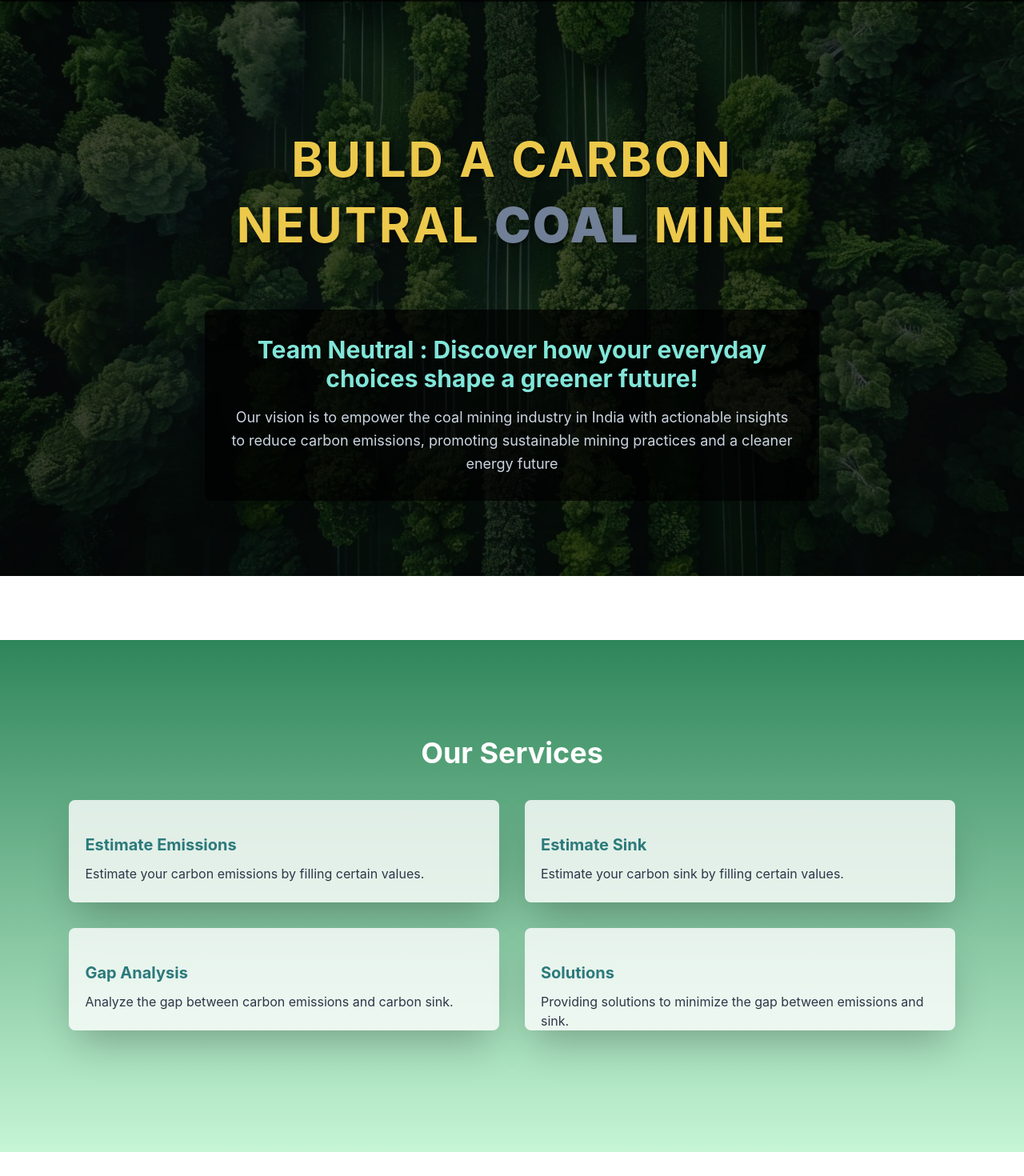
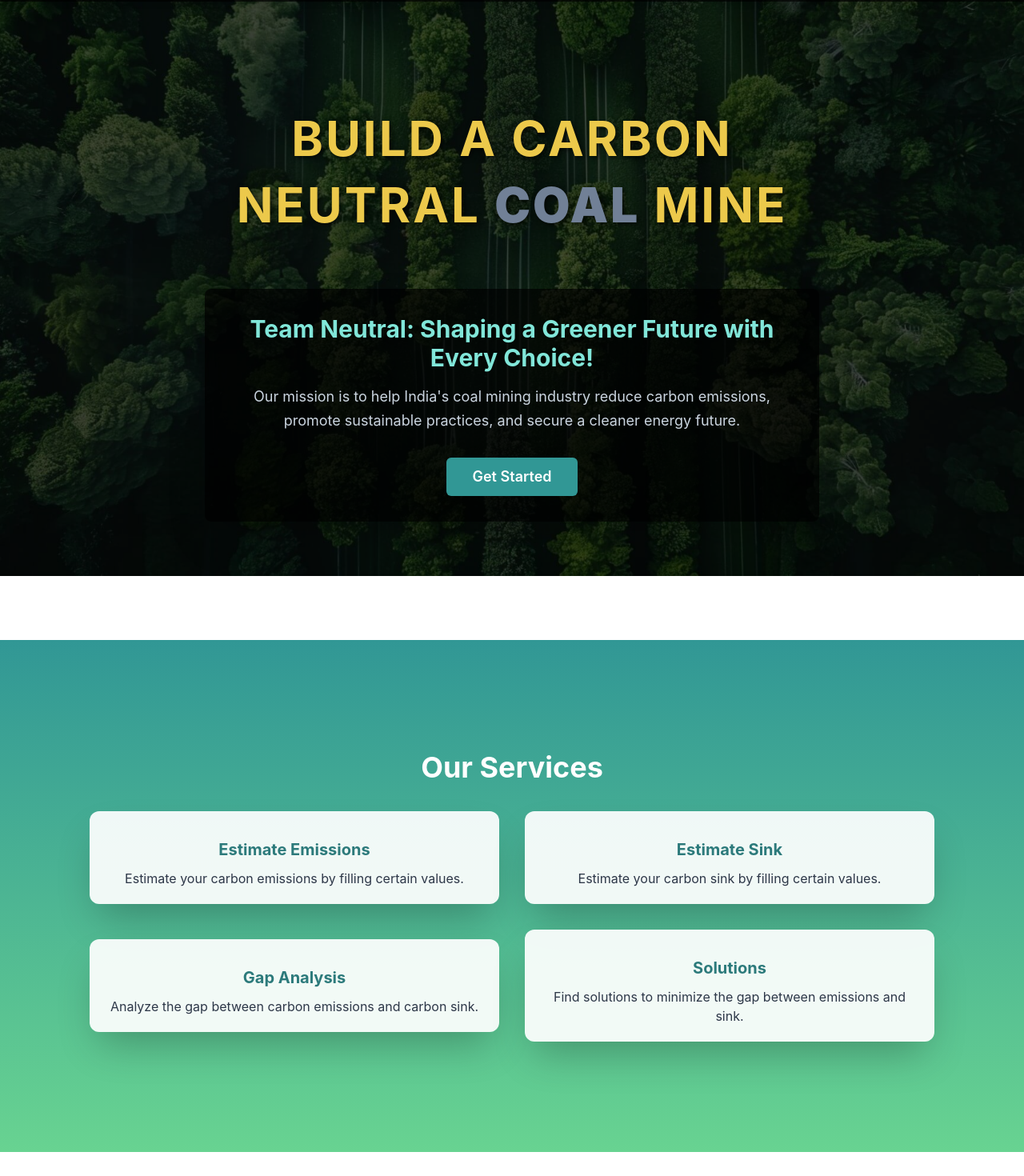
Before and after one commit to ParasNingune/carbon_footprints, a React (Create React App) app in the folder carbon-frontend/: page / in a window 1280 px wide. Shown: the part 80-1550 px from the top of the page at 80% size. Built offline with nearby package versions, Linux system fonts and the light colour scheme.

Commit message:
updated calEmissions page

```diff
--- a/carbon-frontend/src/Components/NavBar2.js
+++ b/carbon-frontend/src/Components/NavBar2.js
@@ -66,6 +66,7 @@ export default function NavBar() {
               fontSize="lg"
               color="white"
               _hover={{ textDecoration: 'underline', color: 'teal.200' }}
+              _active={{textDecoration: 'underline', color: 'teal.200' }}
               padding={2}
             >
               {item.name}
--- a/carbon-frontend/src/Pages/CalEmissions.js
+++ b/carbon-frontend/src/Pages/CalEmissions.js
@@ -64,7 +64,7 @@ export default function CalEmissions() {
             <TabPanel>
               <Box
                 top={45}
-                left={350}
+                left={300}
                 position={'absolute'}
                 backgroundColor={'white'}
                 height={'80vh'}
@@ -151,10 +151,11 @@ export default function CalEmissions() {
                 </FormControl>
 
                 {/* Calculate Button */}
-                <Box display="flex" justifyContent="center" mt={8}>
+                <Box display="flex" justifyContent="center" mt={8} flexDirection={'column'}>
                   <Button
                     colorScheme="teal"
                     size="lg"
+                    alignSelf={'center'}
                     onClick={handleSubmit}
                     boxShadow={'0 6px 12px rgba(0, 0, 0, 0.1)'}
                     _hover={{ backgroundColor: 'teal.600', boxShadow: '0 10px 14px rgba(0, 0, 0, 0.2)' }}
--- a/carbon-frontend/src/Pages/HomePage.js
+++ b/carbon-frontend/src/Pages/HomePage.js
@@ -1,6 +1,7 @@
 import React from 'react';
-import { Box, Image, Heading, Text, Container, Stack, IconButton, Flex } from '@chakra-ui/react';
-import { Card, CardBody } from '@chakra-ui/react';
+import { Box, Image, Heading, Text, Container, Stack, IconButton, Flex, Divider } from '@chakra-ui/react';
+import { Card, CardBody, Button} from '@chakra-ui/react';
+import { useNavigate } from 'react-router-dom';
 import NavBar from '../Components/NavBar';
 import { IoMail } from "react-icons/io5";
 import { MdMessage } from "react-icons/md";
@@ -8,6 +9,12 @@ import { FaLinkedin, FaInstagram } from "react-icons/fa";
 import photo from "../assets/Bg.jpg";
 
 export default function HomePage() {
+
+  const navigate = useNavigate();
+
+  const handleGetStarted = () => {
+    navigate('/login'); // Navigate to the specified route
+  };
   return (
     <Box className="main-body" color="white" overflowY="auto">
       {/* Background Image */}
@@ -41,10 +48,10 @@ export default function HomePage() {
         {/* Main Heading */}
         <Container maxW="container.md" textAlign="center" padding={6} mt={10}>
           <Text
-            fontSize="6xl"
+            fontSize={{ base: '4xl', md: '6xl' }}
             lineHeight="short"
             color="yellow.400"
-            textShadow="2px 2px 4px rgba(0, 0, 0, 0.5)"
+            textShadow="2px 2px 6px rgba(0, 0, 0, 0.7)"
             letterSpacing="wider"
             fontWeight="bold"
           >
@@ -58,25 +65,35 @@ export default function HomePage() {
           textAlign="center"
           bg="rgba(0, 0, 0, 0.7)"
           borderRadius="lg"
-          boxShadow="xl"
+          boxShadow="2xl"
           padding={8}
           mt={10}
         >
           <Heading as="h1" fontSize="3xl" mb={4} color="teal.200">
-          Team Neutral : Discover how your everyday choices shape a greener future!
+            Team Neutral: Shaping a Greener Future with Every Choice!
           </Heading>
           <Text fontSize="lg" lineHeight="tall" color="gray.300">
-          Our vision is to empower the coal mining industry in India with actionable insights to reduce carbon emissions, promoting sustainable mining practices and a cleaner energy future
+            Our mission is to help India's coal mining industry reduce carbon emissions, promote sustainable practices, and secure a cleaner energy future.
           </Text>
+
+          {/*Get started Button*/}
+          <Button
+            onClick={handleGetStarted}
+            colorScheme="teal"
+            size="lg"
+            mt={8}
+            px={8}
+            _hover={{ transform: 'scale(1.05)', transition: '0.3s' }}
+          >
+            Get Started
+          </Button>
         </Container>
       </Box>
 
       {/* Services Section */}
       <Box
-          className="Services-Container"
         id="Services"
-          bgGradient="linear(to-b, green.600, green.100)"
-
+        bgGradient="linear(to-b, teal.500, green.300)"
         display="flex"
         flexDirection="column"
         alignItems="center"
@@ -85,24 +102,23 @@ export default function HomePage() {
         mt={10}
         minHeight="80vh"
       >
-          <Heading as="h2" fontSize="4xl" fontWeight="bold" color="white" mb={8} top={'125vh'} position={'absolute'}>
+        <Heading as="h2" fontSize="4xl" fontWeight="bold" color="white" mb={8}>
           Our Services
         </Heading>
-          <Flex wrap="wrap" gap={8} justifyContent="center" alignItems="center" top={'135vh'} position={'absolute'}>
+        <Flex wrap="wrap" gap={8} justifyContent="center" alignItems="center">
           {[
             { title: "Estimate Emissions", desc: "Estimate your carbon emissions by filling certain values." },
             { title: "Estimate Sink", desc: "Estimate your carbon sink by filling certain values." },
             { title: "Gap Analysis", desc: "Analyze the gap between carbon emissions and carbon sink." },
-              { title: "Solutions", desc: "Providing solutions to minimize the gap between emissions and sink." },
+            { title: "Solutions", desc: "Find solutions to minimize the gap between emissions and sink." },
           ].map((service, index) => (
-              <Card key={index} width="42vw" bg="whiteAlpha.800" borderRadius="lg" boxShadow="2xl" height="10vw">
+            <Card key={index} width="40vw" bg="whiteAlpha.900" borderRadius="xl" boxShadow="2xl" transition="0.3s" _hover={{ transform: 'scale(1.05)' }}>
               <CardBody>
-                  {/* <Image src={photo} alt={service.title} borderRadius="lg" /> */}
-                  <Stack mt={6} spacing={3}>
-                    <Heading size="md" color="teal.600">
+                <Stack mt={4} spacing={3}>
+                  <Heading size="md" color="teal.600" textAlign="center">
                     {service.title}
                   </Heading>
-                    <Text color="gray.700">{service.desc}</Text>
+                  <Text color="gray.700" textAlign="center">{service.desc}</Text>
                 </Stack>
               </CardBody>
             </Card>
@@ -112,9 +128,8 @@ export default function HomePage() {
 
       {/* Contact Us Section */}
       <Box
-          className="ContactUsContainer"
         id="ContactUs"
-          bgGradient="linear(to-b, green.600, green.100)"
+        bgGradient="linear(to-b, green.600, green.300)"
         display="flex"
         flexDirection="column"
         alignItems="center"
@@ -134,12 +149,18 @@ export default function HomePage() {
               aria-label="Contact Icon"
               variant="ghost"
               color="white"
-                _hover={{ color: "teal.300", transform: "scale(1.1)" }}
-                transition="0.2s"
+              _hover={{ color: "teal.300", transform: "scale(1.2)" }}
+              transition="0.3s"
             />
           ))}
         </Flex>
       </Box>
+
+      {/* Footer */}
+      <Divider borderColor="gray.400" mt={8} />
+      <Box textAlign="center" py={6} color="gray.400">
+        © 2024 Team Neutral | All Rights Reserved
+      </Box>
     </Box>
   );
 }
--- a/carbon-frontend/src/Pages/Visualize.js
+++ b/carbon-frontend/src/Pages/Visualize.js
@@ -73,7 +73,7 @@ export default function Visualize() {
                 <Box display={'flex'} padding={5} flexWrap="wrap">
                   <Box className="graph-1" marginRight={5} flex={1}>
                     <ResponsiveContainer width="100%" height={400}>
-                      <BarChart data={data_sink}>
+                      <BarChart data={data_emissions}>
                         <CartesianGrid strokeDasharray="3 3" />
                         <XAxis dataKey="name" />
                         <YAxis />
@@ -97,6 +97,7 @@ export default function Visualize() {
                     </ResponsiveContainer>
                   </Box>
                 </Box>
+
                 <Box display={'flex'} padding={5} flexWrap="wrap">
                   <Box className="graph-3" marginRight={5} flex={1}>
                     <ResponsiveContainer width="100%" height={400}>
```
Lines whose indentation alone changed are shown as unchanged.
